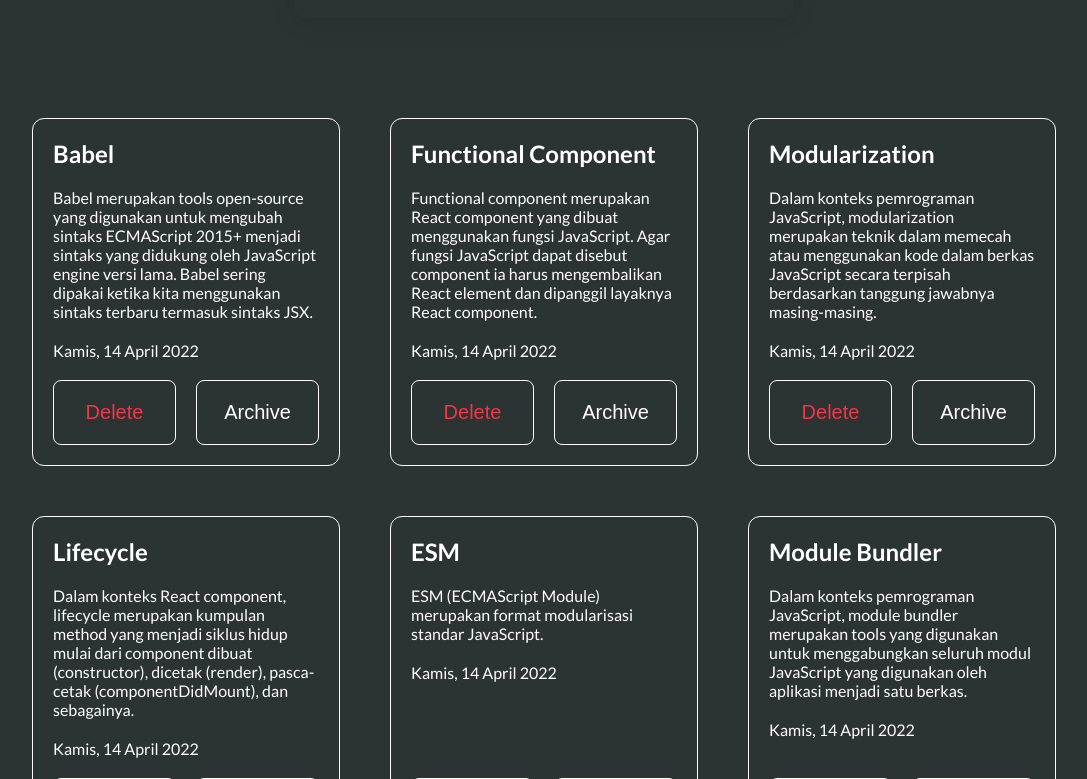
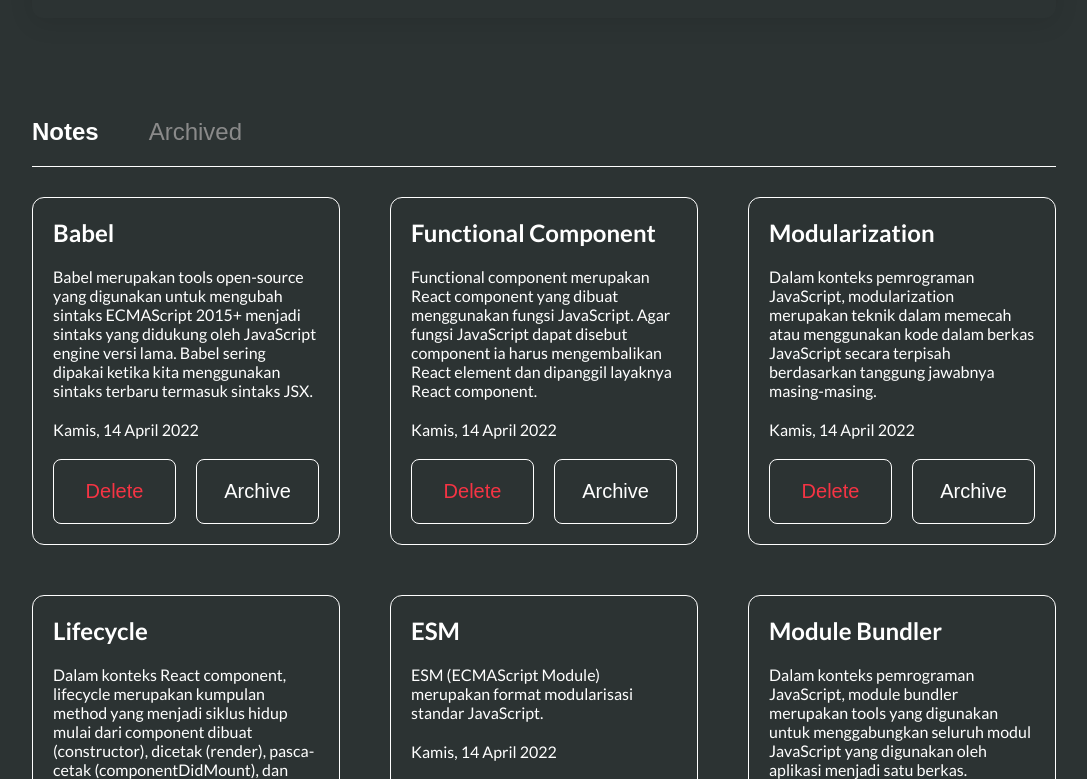
Before and after one commit to iqbalzayn01/personal-notes, a React (Vite) app: page / in a window 1280 px wide. Shown: the part 641-1420 px from the top of the page, without its empty margins (96-1183 px from the left). Built offline with nearby package versions, Linux system fonts and the light colour scheme.

Commit message:
update button archive and style

```diff
--- a/src/App.jsx
+++ b/src/App.jsx
@@ -12,7 +12,11 @@ export default function App() {
   return (
     <>
       <Notes updateNotes={updateNotes} />
-      <OutputNotes notes={notes} setNotes={setNotes} />
+      <OutputNotes
+        notes={notes}
+        setNotes={setNotes}
+        updateNotes={updateNotes}
+      />
     </>
   );
 }
--- a/src/components/Notes.jsx
+++ b/src/components/Notes.jsx
@@ -6,6 +6,7 @@ export const Notes = ({ updateNotes }) => {
   const [notes, setNotes] = useState(getInitialData());
   const [newNoteTitle, setNewNoteTitle] = useState("");
   const [newNoteBody, setNewNoteBody] = useState("");
+  const RENDER_EVENT = "render_event";
 
   useEffect(() => {
     const formNotes = document.getElementById("formNotes");
@@ -15,6 +16,10 @@ export const Notes = ({ updateNotes }) => {
     });
     // eslint-disable-next-line react-hooks/exhaustive-deps
   }, []);
+
+  useEffect(() => {
+    document.dispatchEvent(new Event(RENDER_EVENT));
+  }, [notes]);
 
   const addNote = () => {
     if (newNoteTitle && newNoteBody) {
@@ -28,6 +33,7 @@ export const Notes = ({ updateNotes }) => {
       setNotes((prevNotes) => [...prevNotes, newNote]);
       setNewNoteTitle("");
       setNewNoteBody("");
+      document.dispatchEvent(new Event(RENDER_EVENT));
       updateNotes((prevNotes) => [...prevNotes, newNote]);
     }
   };
--- a/src/components/OutputNotes.jsx
+++ b/src/components/OutputNotes.jsx
@@ -1,44 +1,141 @@
-// import { useState } from "react";
 import PropTypes from "prop-types";
 import { showFormattedDate } from "../utils";
+import { useState } from "react";
 
-export const OutputNotes = ({ notes, setNotes }) => {
-  // const [notes, setNotes] = useState(getInitialData());
+export const OutputNotes = ({ notes, setNotes, updateNotes }) => {
+  const [activeMenu, setActiveMenu] = useState("notes");
+
+  const toggleMenu = (menu) => {
+    setActiveMenu(menu);
+  };
 
   const removeNote = (noteId) => {
     setNotes((prevNotes) => prevNotes.filter((note) => note.id !== noteId));
   };
+
+  const archivedNote = (noteId) => {
+    const update = notes.map((note) => {
+      if (note.id === noteId) {
+        note.archived = true;
+      }
+      return note;
+    });
+    updateNotes(update);
+  };
+
+  const returnNote = (noteId) => {
+    const update = notes.map((note) => {
+      if (note.id === noteId) {
+        note.archived = false;
+      }
+      return note;
+    });
+    updateNotes(update);
+  };
   return (
     <>
-      <section className="container output-notes">
+      <div className="container">
+        <div className="wrap-menu">
+          <button
+            type="button"
+            id="openNotes"
+            style={{
+              fontWeight: activeMenu === "notes" ? 700 : 400,
+              color:
+                activeMenu === "notes"
+                  ? "rgb(255, 255, 255)"
+                  : "rgb(138, 138, 138)",
+            }}
+            onClick={() => toggleMenu("notes")}
+          >
+            Notes
+          </button>
+          <button
+            type="button"
+            id="openArchived"
+            style={{
+              fontWeight: activeMenu === "archived" ? 700 : 400,
+              color:
+                activeMenu === "notes"
+                  ? "rgb(138, 138, 138)"
+                  : "rgb(255, 255, 255)",
+            }}
+            onClick={() => toggleMenu("archived")}
+          >
+            Archived
+          </button>
+        </div>
+      </div>
+
+      <section
+        className={`container ${activeMenu === "notes" ? "" : "nonactive"}`}
+      >
+        <div>
           <ul className="wrap-items">
-          {notes.map((item) => (
-            <li key={item.id} className="item-note">
+            {notes
+              .filter((noteItem) => !noteItem.archived)
+              .map((note) => (
+                <li key={note.id} className="item-note">
                   <div className="wrap-note">
-                <h2>{item.title}</h2>
-                <p>{item.body}</p>
-                <p>{showFormattedDate(item.createdAt)}</p>
+                    <h2>{note.title}</h2>
+                    <p>{note.body}</p>
+                    <p>{showFormattedDate(note.createdAt)}</p>
                   </div>
                   <div className="wrap-btn">
                     <button
                       id="btnDelete"
                       type="button"
-                  onClick={() => removeNote(item.id)}
+                      onClick={() => removeNote(note.id)}
                     >
                       Delete
                     </button>
-                <button id="btnArchive" type="button">
+                    <button
+                      id="btnArchive"
+                      type="button"
+                      onClick={() => archivedNote(note.id)}
+                    >
                       Archive
                     </button>
                   </div>
                 </li>
               ))}
           </ul>
+        </div>
       </section>
 
-      <section className="container">
-        <div className="archive">
-          <h2>Archive</h2>
+      <section
+        className={`container ${activeMenu === "archived" ? "" : "nonactive"}`}
+      >
+        <div>
+          <ul className="wrap-items">
+            {notes
+              .filter((noteItem) => noteItem.archived)
+              .map((note) => (
+                <li key={note.id} className="item-note">
+                  <div className="wrap-note">
+                    <h2>{note.title}</h2>
+                    <p>{note.body}</p>
+                    <p>{showFormattedDate(note.createdAt)}</p>
+                  </div>
+                  <div className="wrap-btn">
+                    <button
+                      id="btnDelete"
+                      type="button"
+                      onClick={() => removeNote(note.id)}
+                    >
+                      Delete
+                    </button>
+                    <button
+                      id="btnArchive"
+                      type="button"
+                      onClick={() => returnNote(note.id)}
+                    >
+                      Return
+                    </button>
+                  </div>
+                </li>
+              ))}
+          </ul>
         </div>
       </section>
     </>
@@ -48,4 +145,5 @@ export const OutputNotes = ({ notes, setNotes }) => {
 OutputNotes.propTypes = {
   notes: PropTypes.array.isRequired,
   setNotes: PropTypes.func.isRequired,
+  updateNotes: PropTypes.func.isRequired,
 };
--- a/src/styles/index.css
+++ b/src/styles/index.css
@@ -19,16 +19,17 @@ body {
 }
 
 .container {
-  display: flex;
-  justify-content: center;
+  width: 100%;
+  max-width: 1024px;
+  margin: 0 auto;
 }
 
 .notes {
   margin-bottom: 100px;
 }
 
-.output-notes {
-  margin-bottom: 100px;
+.nonactive {
+  display: none;
 }
 
 /* notes */
@@ -41,8 +42,6 @@ hr {
   display: flex;
   flex-direction: column;
   gap: 20px;
-  width: 100%;
-  max-width: 500px;
   padding: 20px;
   border-radius: 12px;
   box-shadow: 0 5px 25px rgba(0, 0, 0, 0.1);
@@ -84,10 +83,9 @@ hr {
 /* output notes */
 .wrap-items {
   list-style: none;
-  display: flex;
-  flex-wrap: wrap;
+  display: grid;
+  grid-template-columns: repeat(auto-fill, minmax(250px, 1fr));
   gap: 50px;
-  max-width: 1024px;
 }
 
 .wrap-items .item-note {
@@ -107,10 +105,14 @@ p {
   margin-bottom: 20px;
 }
 
+.wrap-btn,
+.wrap-menu {
+  display: flex;
+  width: 100%;
+}
+
 .wrap-btn {
-  display: flex;
   gap: 20px;
-  width: 100%;
 }
 
 .wrap-btn #btnDelete,
@@ -142,3 +144,19 @@ p {
   color: var(--secondary);
   background-color: #ece10f;
 }
+
+.wrap-menu {
+  gap: 50px;
+  padding-bottom: 20px;
+  margin-bottom: 30px;
+  border-bottom: 1px solid #fff;
+}
+
+.wrap-menu #openNotes,
+.wrap-menu #openArchived {
+  background: transparent;
+  border: none;
+  color: #fff;
+  font-size: 24px;
+  cursor: pointer;
+}
```
Lines whose indentation alone changed are shown as unchanged.
